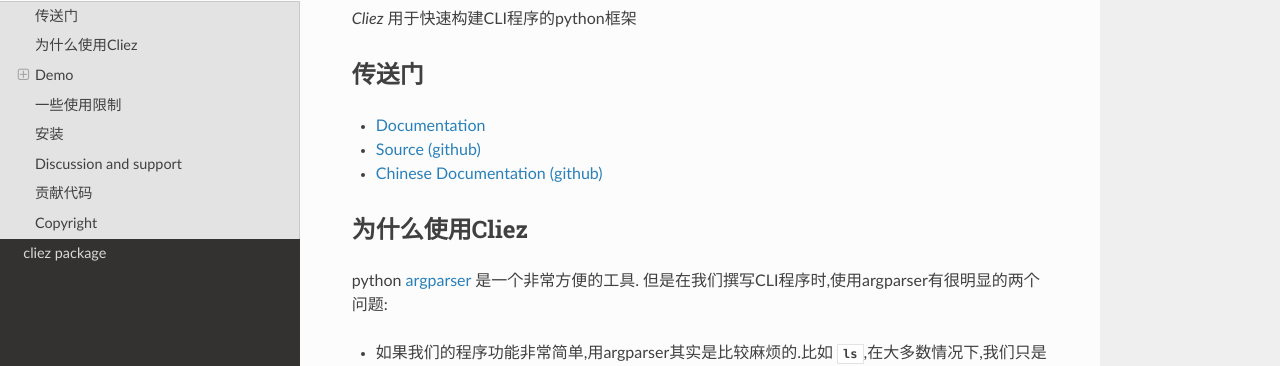
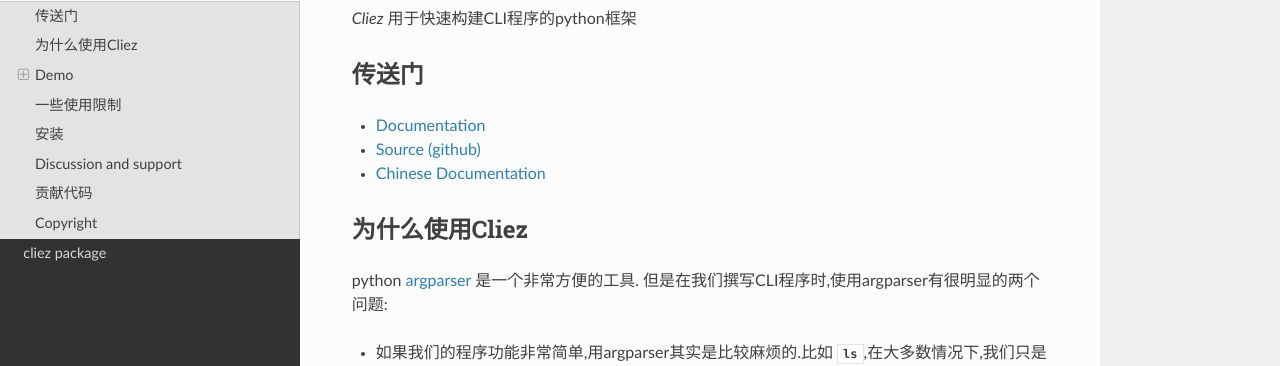
Before and after one commit to 9nix00/cliez, a Sphinx documentation site: the page built from docs/i18n/zh_cn/README.rst, in a window 1280 px wide and 900 px high. Shown: the part 161-527 px from the top of the window. Built offline with Sphinx 7.4.7 and the Read the Docs theme 2.0.0, drawn with Linux system fonts in a browser that asks for light colours.

Commit message:
调整中文在线地址

```diff
--- a/README.rst
+++ b/README.rst
@@ -9,7 +9,7 @@
 
 * `Documentation <http://cliez.readthedocs.org/>`_
 * `Source (github) <https://github.com/9nix00/cliez>`_
-* `Chinese Documentation (github) <https://github.com/9nix00/cliez/tree/master/docs/i18n/zh_cn>`_
+* `Chinese Documentation <http://cliez.readthedocs.org/en/latest/i18n/zh_cn/>`_
 
 
 Why Cliez
--- a/docs/i18n/zh_cn/README.rst
+++ b/docs/i18n/zh_cn/README.rst
@@ -9,7 +9,7 @@
 
 * `Documentation <http://cliez.readthedocs.org/>`_
 * `Source (github) <https://github.com/9nix00/cliez>`_
-* `Chinese Documentation (github) <https://github.com/9nix00/cliez/tree/master/docs/i18n/zh_cn>`_
+* `Chinese Documentation <http://cliez.readthedocs.org/en/latest/i18n/zh_cn/>`_
 
 
 为什么使用Cliez
```
